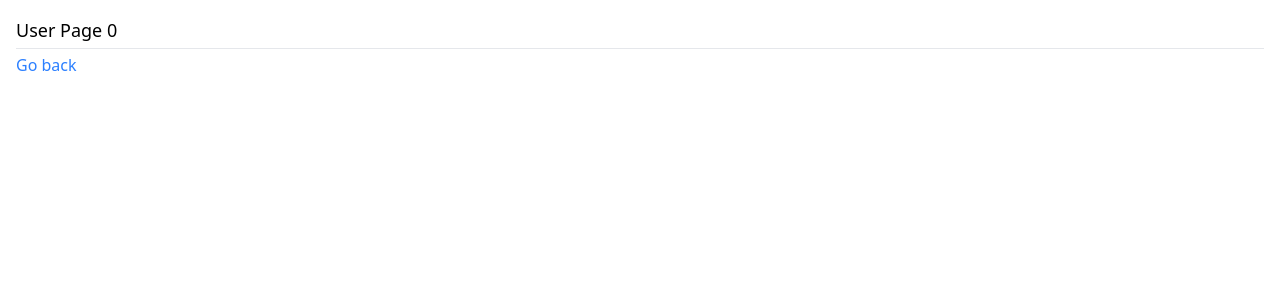
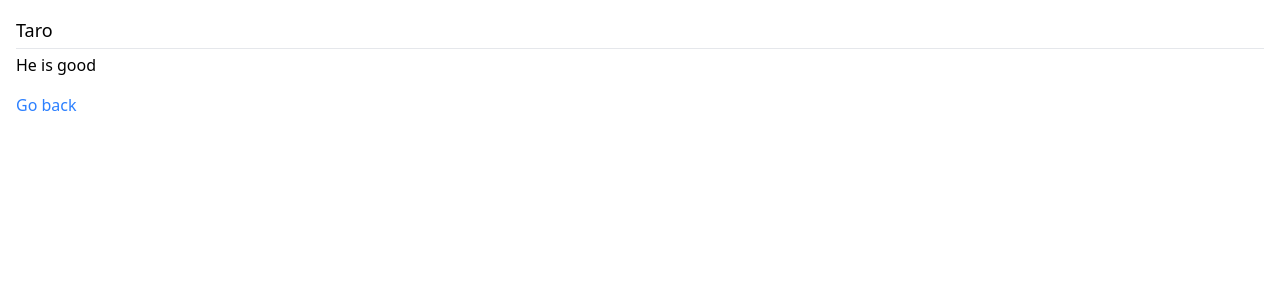
Before and after one commit to silkyworkspace/my-nextjs-app, a Next.js app: page /users/0 in a window 1280 px wide. Shown: the top 300 px of the page. Built offline with nearby package versions, Linux system fonts and the light colour scheme.

Commit message:
NotFoundページ作成

```diff
--- /dev/null
+++ b/app/users/[userId]/not-found.tsx
@@ -0,0 +1,19 @@
+import Link from "next/link";
+
+export default async function UserNotFoundPage() {
+    return (
+        <>
+            <h1 className="text-lg border-b pb-1 mb-1 border-gray-200">
+               Error!
+            </h1>
+
+            <p>
+                User not found!
+            </p>
+
+            <p className="mt-4">
+                <Link href="/" className="text-blue-500 hover:text-blue-700">Go back</Link>
+            </p>
+        </>
+    );
+}
--- a/app/users/[userId]/page.tsx
+++ b/app/users/[userId]/page.tsx
@@ -1,7 +1,9 @@
 // Props（引数）として受け取るオブジェクトの型を定義する
 // ✅ Next.js 15 以降では params が Promise になるケースがあるため
 
+import { users } from "@/app/lib/users";
 import Link from "next/link";
+import { notFound } from "next/navigation";
 
 //    ↓ のように「Promise<{ userId: string }>」として型をつけておく
 interface Props {
@@ -15,12 +17,25 @@ export default async function UserPage(props: Props) {
     // props.params は Promise なので、await で中身を取り出す
     // 取り出したオブジェクトから userId プロパティだけを分割代入で取得
 
+    const user = users[Number(userId)]
+    // userIdは、URLのパラメーターなのでstring型となる。
+    // そのため、配列のインデックスとして使いたい場合は、Number型に変換する必要がある
+
+    if (user === undefined) {
+        notFound();
+    }
+
     return (
         <>
             <h1 className="text-lg border-b pb-1 mb-1 border-gray-200">
-                User Page {userId}
+                {user.name}
             </h1>
+
             <p>
+                {user.prof}
+            </p>
+
+            <p className="mt-4">
                 <Link href="/" className="text-blue-500 hover:text-blue-700">Go back</Link>
             </p>
         </>
```
